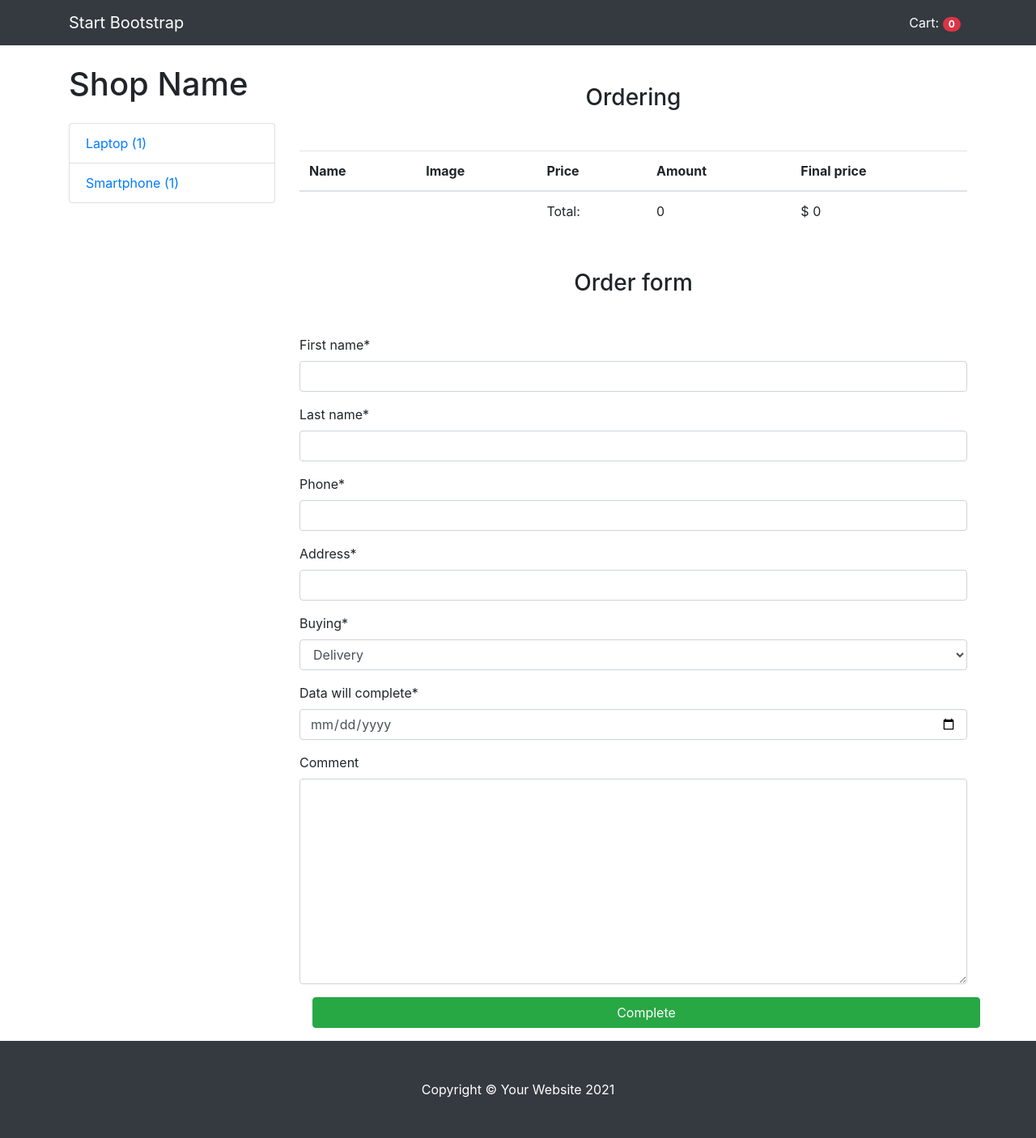
After one commit to Serhiy-Smyslov/sm-shop, a Django app: page /checkout/ in a window 1280 px wide. The commit adds this page. Shown: the whole page at 81% size. Run offline with Django 3.2, Linux system fonts and the light colour scheme; data comes from the database, SQL or seed files in the repository; both versions use the stored data as it was after the commit; some libraries are stand-ins or nearby versions.

Commit message:
Add functional for make order.

```diff
--- /dev/null
+++ b/shop_project/mainapp/forms.py
@@ -0,0 +1,24 @@
+from django import forms
+
+from .models import Order
+
+
+class OrderForm(forms.ModelForm):
+
+    def __init__(self, *args, **kwargs):
+        super().__init__(*args, **kwargs)
+        self.fields['order_date'].label = 'Data will complete'
+
+    order_date = forms.DateField(widget=forms.TextInput(attrs={'type': 'date'}))
+
+    class Meta:
+        model = Order
+        fields = (
+            'first_name',
+            'last_name',
+            'phone',
+            'address',
+            'buying',
+            'order_date',
+            'comment',
+        )
--- a/shop_project/mainapp/models.py
+++ b/shop_project/mainapp/models.py
@@ -196,15 +196,6 @@ class Cart(models.Model):
     def __str__(self):
         return str(self.id)
 
-    def save(self, *args, **kwargs):
-        cart_data = self.products.aggregate(models.Sum('final_price'), models.Count('id'))
-        if cart_data.get('final_price__sum'):
-            self.final_price = cart_data['final_price__sum']
-        else:
-            self.final_price = 0
-        self.total_products = cart_data['id__count']
-        super().save(*args, **kwargs)
-
 
 class Customer(models.Model):
     user = models.ForeignKey(User, verbose_name='Customer', on_delete=models.CASCADE)
@@ -238,9 +229,10 @@ class Order(models.Model):
     )
 
     customer = models.ForeignKey(Customer, verbose_name='Customer', related_name='related_orders', on_delete=models.CASCADE)
-    first_name = models.CharField(max_length=255, verbose_name='Name')
-    last_name = models.CharField(max_length=255, verbose_name='Smyslov')
+    first_name = models.CharField(max_length=255, verbose_name='First name')
+    last_name = models.CharField(max_length=255, verbose_name='Last name')
     phone = models.CharField(max_length=255, verbose_name='Phone')
+    cart = models.ForeignKey(Cart, verbose_name='Cart', on_delete=models.CASCADE, null=True, blank=True)
     address = models.CharField(max_length=255, verbose_name='Address')
     status = models.CharField(max_length=1024, verbose_name='Status', choices=STATUS_CHOISES, default=STATUS_NEW)
     buying = models.CharField(max_length=1024, verbose_name='Buying', choices=BUYING_TYPE, default=BUYING_TYPE_DELIVERY)
--- a/shop_project/mainapp/templates/base.html
+++ b/shop_project/mainapp/templates/base.html
@@ -44,6 +44,16 @@
         </div>
         <div class="col-lg-9">
             {% block content %}
+            {% if messages %}
+                {% for message in messages %}
+                    <div class="alert alert-success alert-dismissible fade show" role="alert">
+                        <strong> {{ message }} </strong>
+                        <button type="button" class="close" data-dismiss="alert" aria-label="Close">
+                            <span aria-hidden="true">&times;</span>
+                        </button>
+                    </div>
+                {% endfor %}
+            {% endif %}
             <div class="carousel slide my-4" id="carouselExampleIndicators" data-ride="carousel">
                 <ol class="carousel-indicators">
                     <li class="active" data-target="#carouselExampleIndicators" data-slide-to="0"></li>
--- /dev/null
+++ b/shop_project/mainapp/templates/checkout.html
@@ -0,0 +1,41 @@
+{% extends 'base.html' %}
+
+{% load crispy_forms_tags %}
+
+{% block content %}
+<h3 class="text-center mt-5 mb-5">Ordering</h3>
+<table class="table">
+    <thead>
+    <tr>
+        <th scope="col">Name</th>
+        <th scope="col">Image</th>
+        <th scope="col">Price</th>
+        <th scope="col">Amount</th>
+        <th scope="col">Final price</th>
+    </tr>
+    </thead>
+    <tbody>
+    {% for item in cart.products.all %}
+    <tr>
+        <th scope="row">{{item.content_object.title}}</th>
+        <td class="w-25"><img src="{{ item.content_object.image.url }}" class="img-fluid"></td>
+        <td>$ {{ item.content_object.price }}</td>
+        <td>{{item.qty}}</td>
+        <td>$ {{ item.final_price }}</td>
+    </tr>
+    {% endfor %}
+    <tr>
+        <td colspan="2"></td>
+        <td>Total:</td>
+        <td>{{ cart.total_products }}</td>
+        <td>$ {{ cart.final_price }}</td>
+    </tr>
+    </tbody>
+</table>
+<h3 class="text-center mt-5 mb-5">Order form</h3>
+<form action="{% url 'make_order' %}" method="POST">
+    {% csrf_token %}
+    {{ form|crispy }}
+    <input type="submit" class="btn btn-success btn-block m-3" value="Complete">
+</form>
+{% endblock content %}
--- a/shop_project/mainapp/urls.py
+++ b/shop_project/mainapp/urls.py
@@ -6,6 +6,8 @@ urlpatterns = [
     path('products/<str:ct_model>/<str:slug>/', views.ProductDetailView.as_view(), name='product_details'),
     path('category/<str:slug>/', views.CategoryDetailView.as_view(), name='category_detail'),
     path('cart/', views.CartView.as_view(), name='cart'),
+    path('checkout/', views.CheckoutView.as_view(), name='checkout'),
+    path('make-order/', views.MakeOrderView.as_view(), name='make_order'),
     path('add-to-cart/<str:ct_model>/<str:slug>/', views.AddView.as_view(), name='add_to_cart'),
     path('delete-from-cart/<str:ct_model>/<str:slug>/', views.DeleteView.as_view(), name='delete_from_cart'),
     path('change-qty/<str:ct_model>/<str:slug>/', views.ChangeQTYView.as_view(), name='change_qty'),
--- a/shop_project/mainapp/views.py
+++ b/shop_project/mainapp/views.py
@@ -1,3 +1,4 @@
+from django.db import transaction
 from django.contrib.contenttypes.models import ContentType
 from django.contrib import messages
 from django.shortcuts import render
@@ -6,6 +7,8 @@ from django.http import HttpResponseRedirect
 
 from .models import Smartphone, Laptop, Category, LatestProducts, Customer, Cart, CartProduct
 from .mixins import CategoryDetailMixin, CartMixin
+from .forms import OrderForm
+from .utils import recalc_cart
 
 
 # Create your views here.
@@ -80,7 +83,7 @@ class AddView(CartMixin, View):
         print(created, cart_product)
         if created:
             self.cart.products.add(cart_product)
-        self.cart.save()
+        recalc_cart(self.cart)
         messages.add_message(request, messages.INFO, "Product added in cart")
         return HttpResponseRedirect('/cart/')
 
@@ -96,7 +99,7 @@ class DeleteView(CartMixin, View):
         )
         self.cart.products.remove(cart_product)
         cart_product.delete()
-        self.cart.save()
+        recalc_cart(self.cart)
         messages.add_message(request, messages.INFO, "Product removed from cart")
         return HttpResponseRedirect('/cart/')
 
@@ -113,6 +116,46 @@ class ChangeQTYView(CartMixin, View):
         qty = int(request.POST.get('qty'))
         cart_product.qty = qty
         cart_product.save()
-        self.cart.save()
+        recalc_cart(self.cart)
         messages.add_message(request, messages.INFO, "Product change your amount")
         return HttpResponseRedirect('/cart/')
+
+
+class CheckoutView(CartMixin, View):
+
+    def get(self, request, *args, **kwargs):
+        categories = Category.objects.get_categories_for_left_sidebar()
+        form = OrderForm(request.POST or None)
+        context = {
+            'cart': self.cart,
+            'categories': categories,
+            'form': form,
+        }
+        return render(request, 'checkout.html', context)
+
+
+class MakeOrderView(CartMixin, View):
+
+    @transaction.atomic
+    def post(self, request, *args, **kwargs):
+        form = OrderForm(request.POST or None)
+        customer = Customer.objects.get(user=request.user)
+        if form.is_valid():
+            new_order = form.save(commit=False)
+            new_order.customer = customer
+            new_order.first_name = form.cleaned_data['first_name']
+            new_order.last_name = form.cleaned_data['last_name']
+            new_order.phone = form.cleaned_data['phone']
+            new_order.address = form.cleaned_data['address']
+            new_order.buying = form.cleaned_data['buying']
+            new_order.order_date = form.cleaned_data['order_date']
+            new_order.comment = form.cleaned_data['comment']
+            new_order.save()
+            self.cart.in_order = True
+            self.cart.save()
+            new_order.cart = self.cart
+            new_order.save()
+            customer.orders.add(new_order)
+            messages.add_message(request, messages.INFO, 'Thank you for order! Manager is calling you.')
+            return HttpResponseRedirect('/')
+        return HttpResponseRedirect('/checkout/')
```
Also changed, not shown: shop_project/mainapp/templates/cart.html (+1 -10 lines), shop_project/mainapp/utils.py (added, +11 -0 lines), shop_project/shop_project/settings.py (+7 -3 lines), shop_project/db.sqlite3, shop_project/mainapp/migrations/0009_order_cart.py (added), shop_project/mainapp/migrations/0010_auto_20210523_1838.py (added).
